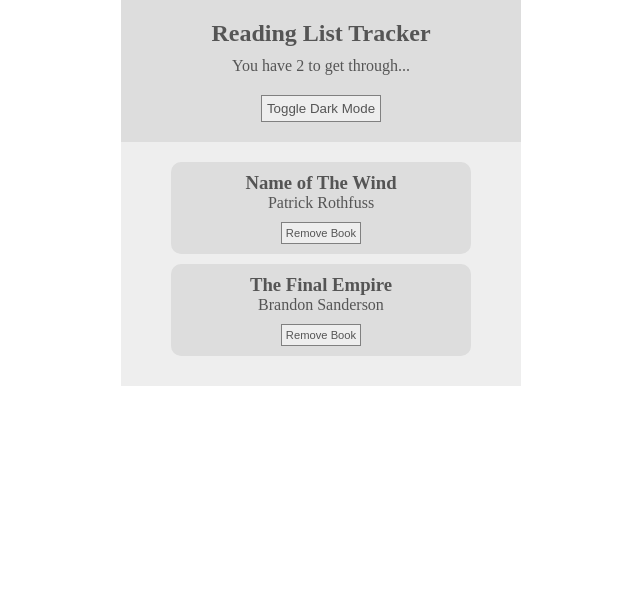
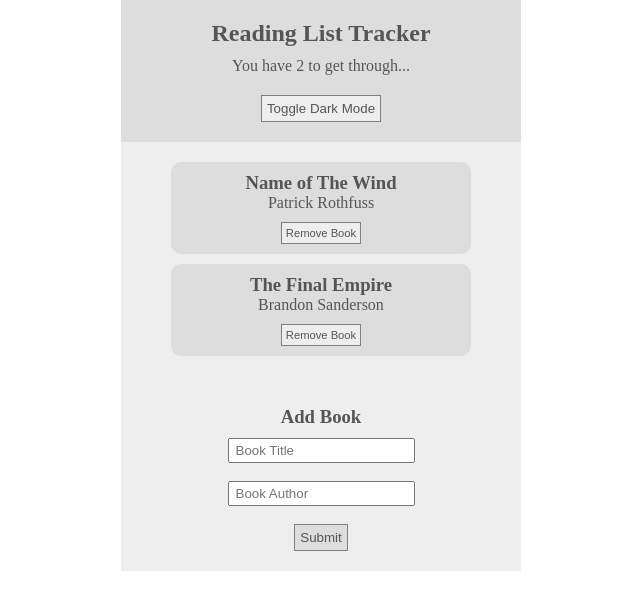
Before and after one commit to Karnveer-Grewal/reading-list-tracker, a React (Vite) app: page / in a window 1280 px wide. Shown: the top 610 px of the page, without its empty margins (319-959 px from the left). Built offline with nearby package versions, Linux system fonts and the light colour scheme.

Commit message:
added Add Book Form

```diff
--- a/src/App.jsx
+++ b/src/App.jsx
@@ -3,6 +3,7 @@ import BookList from './components/BookList';
 import ThemeContextProvider from './contexts/ThemeContext';
 import BookContextProvider from './contexts/BookContext';
 import './index.css';
+import BookForm from './components/BookForm';
 
 function App() {
   return (
@@ -11,6 +12,7 @@ function App() {
         <BookContextProvider>
           <Navbar />
           <BookList />
+          <BookForm />
         </BookContextProvider>
       </ThemeContextProvider>
     </div>
--- a/src/components/BookForm.jsx
+++ b/src/components/BookForm.jsx
@@ -1,5 +1,54 @@
+import { useState, useContext } from 'react';
+import { BookContext } from '../contexts/BookContext';
+import { ThemeContext } from '../contexts/ThemeContext';
+
 const BookForm = () => {
-  return <h1>book form</h1>;
+  const { addBook, books } = useContext(BookContext);
+  const { isLightTheme, light, dark } = useContext(ThemeContext);
+
+  const [title, setTitle] = useState('');
+  const [author, setAuthor] = useState('');
+
+  const theme = isLightTheme ? light : dark;
+
+  const handleSubmit = (e) => {
+    e.preventDefault();
+    const id = books.length + 1;
+    addBook(title, author, id);
+  };
+
+  return (
+    <form
+      onSubmit={handleSubmit}
+      className='book-form'
+      style={{ background: theme.bg }}
+    >
+      <h3 style={{ color: theme.syntax }}>Add Book</h3>
+      <input
+        required
+        type='text'
+        placeholder='Book Title'
+        value={title}
+        onChange={(e) => setTitle(e.target.value)}
+      />
+      <br />
+
+      <input
+        required
+        type='text'
+        placeholder='Book Author'
+        value={author}
+        onChange={(e) => setAuthor(e.target.value)}
+      />
+      <br />
+      <button
+        className='submit-button'
+        style={{ background: theme.ui, color: theme.syntax }}
+      >
+        Submit
+      </button>
+    </form>
+  );
 };
 
 export default BookForm;
--- a/src/contexts/BookContext.jsx
+++ b/src/contexts/BookContext.jsx
@@ -11,7 +11,8 @@ const BookContextProvider = ({ children }) => {
   const [books, setBooks] = useState(booksObj);
 
   const addBook = (title, author, id) => {
-    setBooks((prevBooks) => [...prevBooks, title, author, id]);
+    console.log('added');
+    setBooks((prevBooks) => [...prevBooks, { title, author, id }]);
   };
 
   const removeBook = (id) => {
--- a/src/index.css
+++ b/src/index.css
@@ -20,7 +20,8 @@ nav p {
   margin-bottom: 20px;
 }
 .book-list,
-.empty-books {
+.empty-books,
+.book-form {
   padding: 20px 50px;
   max-width: 400px;
   margin-right: auto;
@@ -57,3 +58,22 @@ nav p {
   padding: 4px;
   font-size: 0.7em;
 }
+
+.submit-button {
+  display: block;
+  padding: 5px;
+  border: 1px solid grey;
+  margin: 0 auto;
+}
+
+.book-form h3 {
+  text-align: center;
+  margin-bottom: 10px;
+}
+
+.book-form input {
+  display: block;
+  margin: 0 auto;
+  padding: 3px;
+  text-indent: 3px;
+}
```
